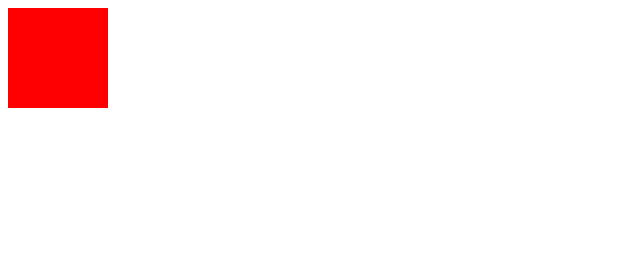
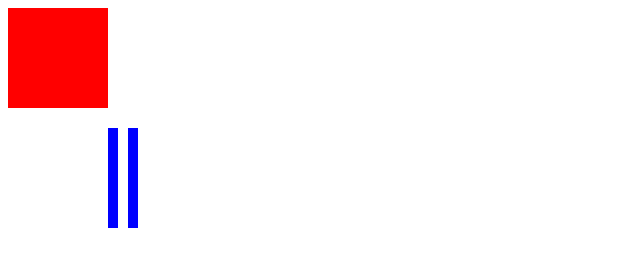
Before and after one commit to ankit417/d3-visualizations, a plain HTML site: page index.html in a window 1280 px wide. Shown: the whole page, without its empty margins (0-640 px from the left). Drawn offline with nearby package versions, Linux system fonts and the light colour scheme.

Commit message:
bar animation

```diff
--- a/index.html
+++ b/index.html
@@ -19,5 +19,38 @@
       .transition()
       .duration(5000)
       .style("background-color", "red");
+
+    var svg = d3
+      .select("body")
+      .append("svg")
+      .attr("width", 500)
+      .attr("height", 500);
+
+    var bar1 = svg
+      .append("rect")
+      .attr("fill", "blue")
+      .attr("x", 100)
+      .attr("y", 20)
+      .attr("height", 20)
+      .attr("width", 10);
+    var bar2 = svg
+      .append("rect")
+      .attr("fill", "blue")
+      .attr("x", 120)
+      .attr("y", 20)
+      .attr("height", 20)
+      .attr("width", 10);
+
+    update();
+
+    function update() {
+      bar1.transition().ease(d3.easeLinear).duration(3000).attr("height", 100);
+      bar2
+        .transition()
+        .ease(d3.easeLinear)
+        .duration(3000)
+        .delay(2000)
+        .attr("height", 100);
+    }
   </script>
 </html>
```
